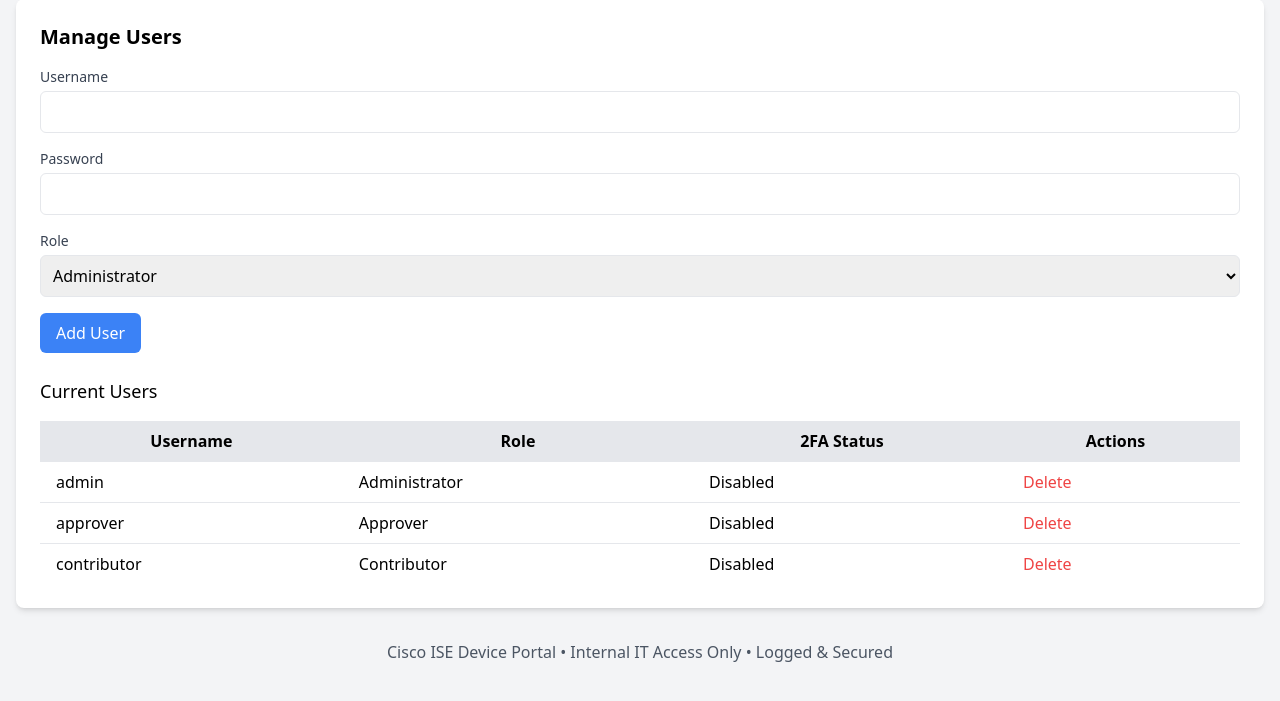
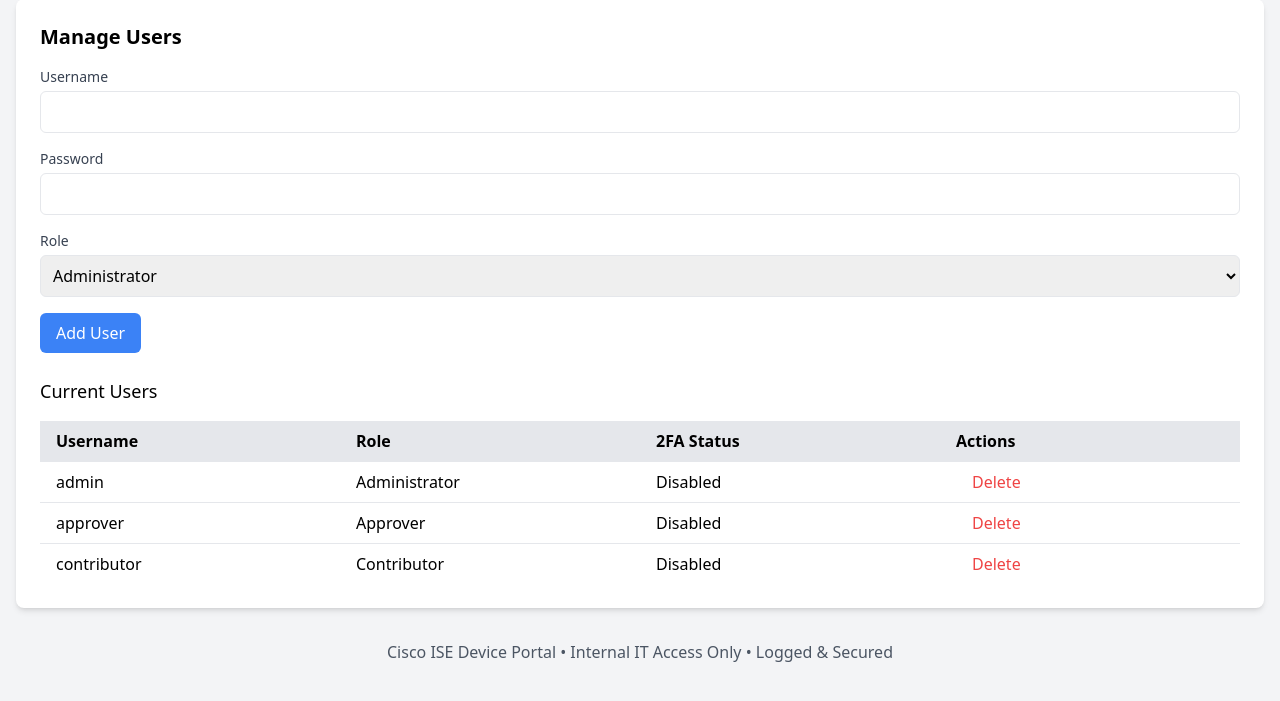
Before and after one commit to jddnd/mab-portal-replit, a Flask app: page /manage-users in a window 1280 px wide. Shown: the part 17-718 px from the top of the page. Run offline with Flask 3, Linux system fonts and the light colour scheme; the visitor is signed in with stand-in values (Sample User, id 1); data comes from the database, SQL or seed files in the repository; some libraries are stand-ins or nearby versions.

Commit message:
Update manage_users.html

```diff
--- a/templates/manage_users.html
+++ b/templates/manage_users.html
@@ -28,13 +28,13 @@
         {{ form.submit(class="bg-blue-500 text-white px-4 py-2 rounded-md hover:bg-blue-600") }}
     </form>
     <h3 class="text-lg font-medium mb-4">Current Users</h3>
-    <table class="w-full table-auto">
+    <table class="w-full table-fixed border-collapse">
         <thead>
             <tr class="bg-gray-200">
-                <th class="px-4 py-2">Username</th>
-                <th class="px-4 py-2">Role</th>
-                <th class="px-4 py-2">2FA Status</th>
-                <th class="px-4 py-2">Actions</th>
+                <th class="px-4 py-2 text-left min-w-[150px]">Username</th>
+                <th class="px-4 py-2 text-left min-w-[120px]">Role</th>
+                <th class="px-4 py-2 text-left min-w-[100px]">2FA Status</th>
+                <th class="px-4 py-2 text-left min-w-[200px]">Actions</th>
             </tr>
         </thead>
         <tbody>
```
